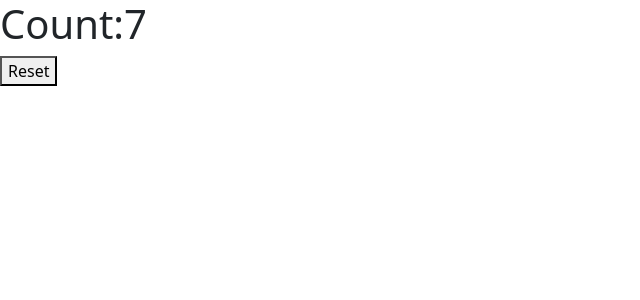
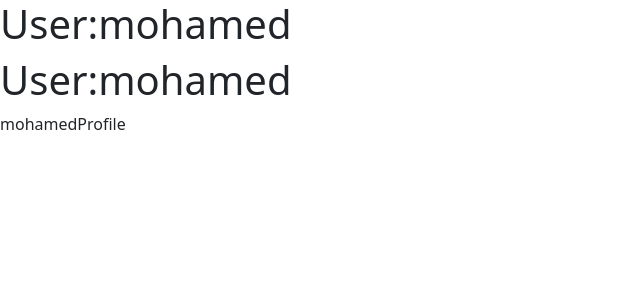
Before and after one commit to azartechnet/MERNSTACKBATCHEVES_6.00, a React (Create React App) app in the folder Reactjs/evemern/: page / in a window 1280 px wide. Shown: the top 300 px of the page, without its empty margins (0-640 px from the left). Built offline with nearby package versions, Linux system fonts and the light colour scheme.

Commit message:
Update index.js

```diff
--- a/Reactjs/evemern/src/index.js
+++ b/Reactjs/evemern/src/index.js
@@ -641,7 +641,7 @@ r1.render(<Garage/>)*/
 
   //UseEffect
 
-  function Timer()
+  /*function Timer()
   {
     const [count,setCount]=useState(0);
     useEffect(()=>
@@ -663,4 +663,60 @@ r1.render(<Garage/>)*/
                 );
                 }
                 const r1=ReactDOM.createRoot(document.getElementById('root'))
-                r1.render(<Timer/>);
+                r1.render(<Timer/>);*/
+
+//React without useContext
+
+/*function Component1()
+{
+    const [user,setUser]=useState("mohamed");
+    return(
+        <div>
+            <h1>User:{user}</h1>
+            <Component2 user={user}/>
+        </div>
+    )
+}
+function Component2({user})
+{
+    return(
+        <div>
+            <h1>User:{user}</h1>
+            <p>{user}Profile</p>
+        </div>
+    )
+}
+
+const r1=ReactDOM.createRoot(document.getElementById('root'))
+r1.render(<Component1/>);*/
+
+//React useContext
+
+import { createContext,useContext } from "react";
+const UserContext=createContext()
+
+function Component1()
+{
+    const [user,setUser]=useState("mohamed");
+    return(
+        <UserContext.Provider value={user}>
+            <div>
+                <h1>User:{user}</h1>
+                <Component2/>
+            </div>
+        </UserContext.Provider>
+        )
+}
+function Component2()
+{
+    const user=useContext(UserContext)
+    return(
+        <div>
+            <h1>User:{user}</h1>
+            <p>{user}Profile</p>
+        </div>
+        )
+}
+
+const r1=ReactDOM.createRoot(document.getElementById('root'))
+r1.render(<Component1/>);
```
